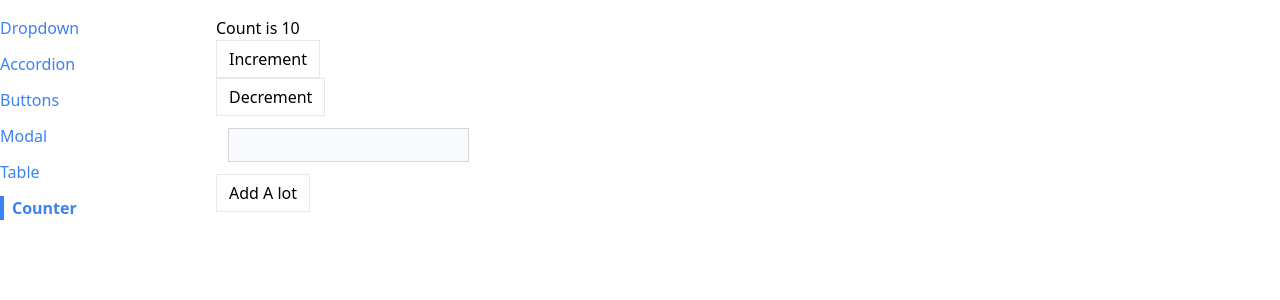
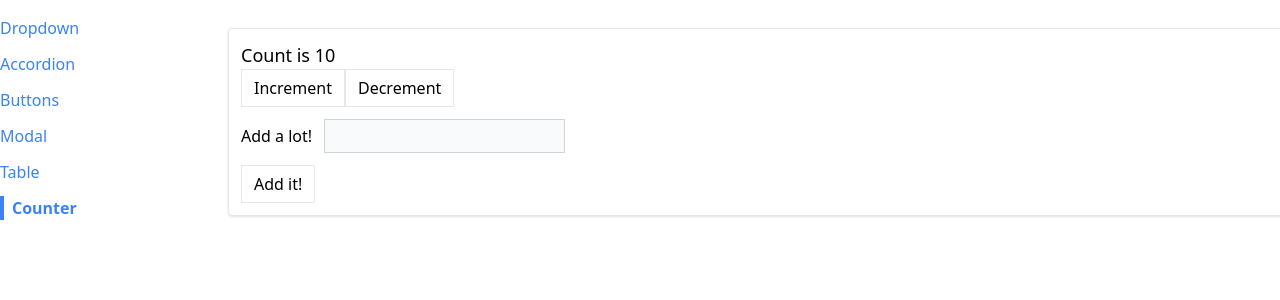
Before and after one commit to kimseunghyun-kr/react-learn, a React (Create React App) app in the folder comps/: page /counter in a window 1280 px wide. Shown: the top 300 px of the page. Built offline with nearby package versions, Linux system fonts and the light colour scheme.

Commit message:
reducers

```diff
--- a/comps/package.json
+++ b/comps/package.json
@@ -8,6 +8,7 @@
     "@testing-library/user-event": "^13.5.0",
     "classnames": "^2.5.1",
     "eslint": "^8.57.0",
+    "immer": "^10.1.1",
     "react": "^18.2.0",
     "react-dom": "^18.2.0",
     "react-icons": "^5.1.0",
--- a/comps/src/pages/CounterPage.js
+++ b/comps/src/pages/CounterPage.js
@@ -1,30 +1,90 @@
-import { useState } from 'react';
+import {produce} from 'immer';
+import { useReducer } from 'react';
 import Button from '../components/Button';
-import useCounter from '../hooks/use-counter';
+import Panel from '../components/Panel';
+
+const INCREMENT_COUNT = 'increment';
+const SET_VALUE_TO_ADD = 'change_value_to_add';
+const DECREMENT_COUNT = 'decrement';
+const ADD_VALUE_TO_COUNT = 'add_value_to_count';
+
+const reducer = (state, action) => {
+  switch (action.type) {
+    case INCREMENT_COUNT:
+      state.count = state.count + 1;
+      return;
+    case DECREMENT_COUNT:
+      state.count = state.count - 1;
+      return;
+    case ADD_VALUE_TO_COUNT:
+      state.count = state.count + state.valueToAdd;
+      state.valueToAdd = 0;
+      return;
+    case SET_VALUE_TO_ADD:
+      state.valueToAdd = action.payload;
+      return;
+    default:
+      return;
+  }
+};
 
 function CounterPage({ initialCount }) {
-  const { count, increment, decrement, multiAdd } = useCounter(initialCount);
-  const [ valueToAdd, setNumber ] = useState(0)
+  // const [count, setCount] = useState(initialCount);
+  // const [valueToAdd, setValueToAdd] = useState(0);
+  const [state, dispatch] = useReducer(produce(reducer), {
+    count: initialCount,
+    valueToAdd: 0,
+  });
+
+  console.log(state);
+
+  const increment = () => {
+    dispatch({
+      type: INCREMENT_COUNT,
+    });
+  };
+
+  const decrement = () => {
+    dispatch({
+      type: DECREMENT_COUNT,
+    });
+  };
   const handleChange = (event) => {
-    setNumber(parseInt(event.target.value))
-  }
+    const value = parseInt(event.target.value) || 0;
+
+    dispatch({
+      type: SET_VALUE_TO_ADD,
+      payload: value,
+    });
+  };
+
   const handleSubmit = (event) => {
-    event.preventDefault()
-    multiAdd(valueToAdd)
-  }
+    event.preventDefault();
+
+    dispatch({
+      type: ADD_VALUE_TO_COUNT,
+    });
+  };
+
   return (
-    <div>
-      <h1>Count is {count}</h1>
-      <Button onClick={increment}>Increment</Button>
-      <Button onClick={decrement}>Decrement</Button>
+    <Panel className="m-3">
+      <h1 className="text-lg">Count is {state.count}</h1>
+      <div className="flex flex-row">
+        <Button onClick={increment}>Increment</Button>
+        <Button onClick={decrement}>Decrement</Button>
+      </div>
+
       <form onSubmit={handleSubmit}>
-        <input value={valueToAdd || ''}
-         type='number'
+        <label>Add a lot!</label>
+        <input
+          value={state.valueToAdd || ''}
           onChange={handleChange}
-          className ="p-1 m-3 bg-gray-50 border border-gray-300"></input>
-        <Button type="submit">Add A lot</Button>
+          type="number"
+          className="p-1 m-3 bg-gray-50 border border-gray-300"
+        />
+        <Button>Add it!</Button>
       </form>
-    </div>
+    </Panel>
   );
 }
 
```
Also changed, not shown: 1 other file (tests, documents, lock files or other folders).
